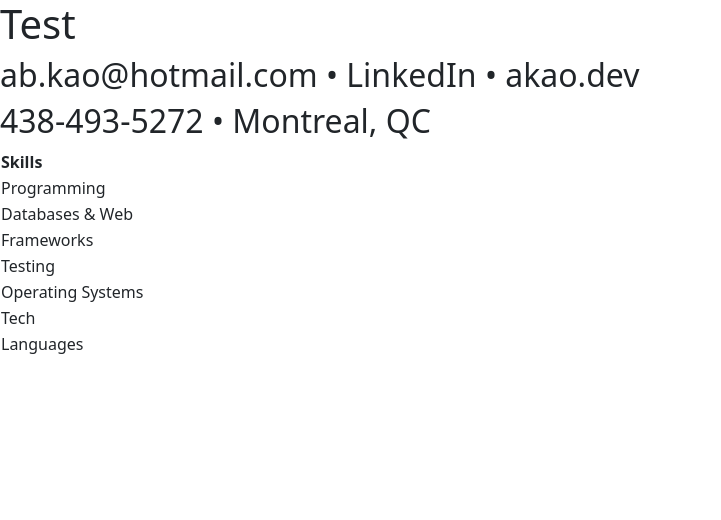
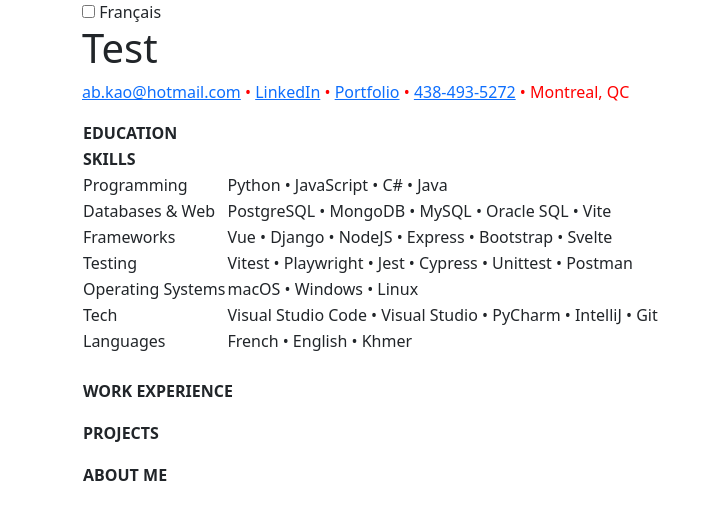
Before and after one commit to aexko/alexkao.github.io, a plain HTML site: page index.html in a window 1280 px wide. Shown: the whole page, without its empty margins (0-721 px from the left). Drawn offline with nearby package versions, Linux system fonts and the light colour scheme.

Commit message:
added more sections

```diff
--- a/index.html
+++ b/index.html
@@ -18,53 +18,103 @@
 </head>
 
 <body>
+    <div class="container">
+        <!-- toggle switch for fr/en -->
+        <label class="switch">
+            <input type="checkbox">
+            Français
+        </label>
+
         <h1>Test</h1>
-<h2>ab.kao@hotmail.com • LinkedIn • akao.dev </h2>
-<h2>438-493-5272 • Montreal, QC</h2>
+        <div class="contact-info">
+            <p>
+                <a class="link" href="mailto:ab.kao@hotmail.com">ab.kao@hotmail.com</a> •
+                <a class="link" href="https://www.linkedin.com/in/alexkxo">LinkedIn</a> •
+                <a class="link" href="https://akao.dev">Portfolio</a> •
+                <a class="link " href="https://github.com/alexkxo"></a>
+                <a class="link" href="tel:438-493-5272">438-493-5272</a> •
+                Montreal, QC
+            </p>
+        </div>
+
+        <div class="education">
+            <table>
+                <tr>
+                    <th>EDUCATION</th>
+                </tr>
+            </table>
+        </div>
 
         <div class="skills">
             <table>
                 <tr>
-        <th>Skills</th>
+                    <th>SKILLS</th>
                     <th></th>
                 </tr>
                 <tr>
                     <td>Programming</td>
-        <td></td>
+                    <td>Python • JavaScript • C# • Java </td>
                 </tr>
                 <tr>
                     <td>Databases & Web</td>
+                    <td>PostgreSQL • MongoDB • MySQL • Oracle SQL • Vite</td>
                 </tr>
                 <tr>
                     <td>Frameworks</td>
+                    <td>Vue • Django • NodeJS • Express • Bootstrap • Svelte</td>
                 </tr>
                 <tr>
                     <td>Testing</td>
+                    <td>Vitest • Playwright • Jest • Cypress • Unittest • Postman</td>
                 </tr>
                 <tr>
                     <td>Operating Systems</td>
+                    <td>macOS • Windows • Linux</td>
                 </tr>
                 <tr>
                     <td>Tech</td>
+                    <td>Visual Studio Code • Visual Studio • PyCharm • IntelliJ • Git </td>
                 </tr>
                 <tr>
                     <td>Languages</td>
+                    <td>French • English • Khmer </td>
+                </tr>
+            </table>
+        </div>
+        <br>
+        <div class="work-experience">
+            <table>
+                <tr>
+                    <th>
+                        <p>WORK EXPERIENCE</p>
+                    </th>
                 </tr>
             </table>
         </div>
 
-<div class="work-experience">
-
-</div>
-
         <div class="projects">
-
+            <table>
+                <tr>
+                    <th>
+                        <p>PROJECTS</p>
+                    </th>
+                </tr>
+            </table>
         </div>
 
         <div class="about-me">
+            <table>
+                <tr>
+                    <th>
+                        <p>ABOUT ME</p>
+                    </th>
+                </tr>
+            </table>
+        </div>
 
     </div>
 
 </body>
 
+
 </html>
```
Lines whose indentation alone changed are shown as unchanged.
